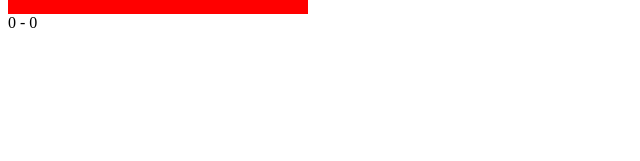
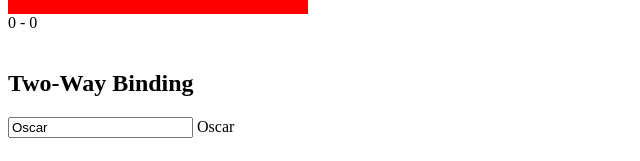
Before and after one commit to oscarlojr/projeto-udemy, an Angular app: page / in a window 1280 px wide. Shown: the part 1003-1164 px from the top of the page, without its empty margins (0-640 px from the left). Before the commit the page ends 1061 px from the top, so only its background shows below. Built offline with nearby package versions, Linux system fonts and the light colour scheme.

Commit message:
Aplicando conceitos de Two-Way Binding

```diff
--- a/src/app/app.module.ts
+++ b/src/app/app.module.ts
@@ -1,10 +1,12 @@
 import { NgModule } from '@angular/core';
 import { BrowserModule } from '@angular/platform-browser';
+import { FormsModule } from '@angular/forms';
 
 import { AppRoutingModule } from './app-routing.module';
 import { AppComponent } from './app.component';
 import { TitleComponent } from './title/title.component';
 import { DataBindingComponent } from './data-binding/data-binding.component';
+
 
 @NgModule({
   declarations: [
@@ -14,7 +16,8 @@
   ],
   imports: [
     BrowserModule,
-    AppRoutingModule
+    AppRoutingModule,
+    FormsModule,
   ],
   providers: [],
   bootstrap: [AppComponent]
--- a/src/app/data-binding/data-binding.component.html
+++ b/src/app/data-binding/data-binding.component.html
@@ -16,3 +16,8 @@
 {{ position.x }} - {{ position.y }}
 <br>
 <br>
+<h2>Two-Way Binding</h2>
+<input [(ngModel)]="nome">
+{{ nome }}
+<br>
+<br>
```
